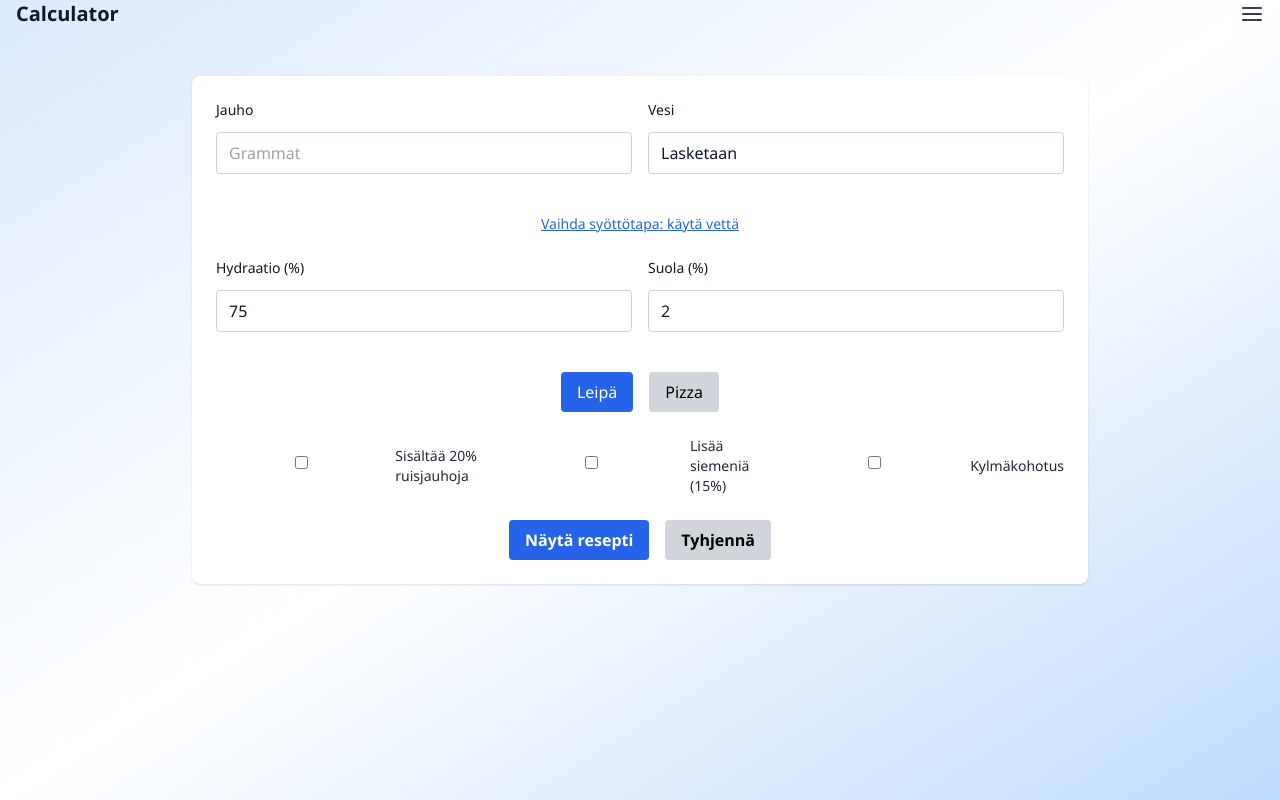
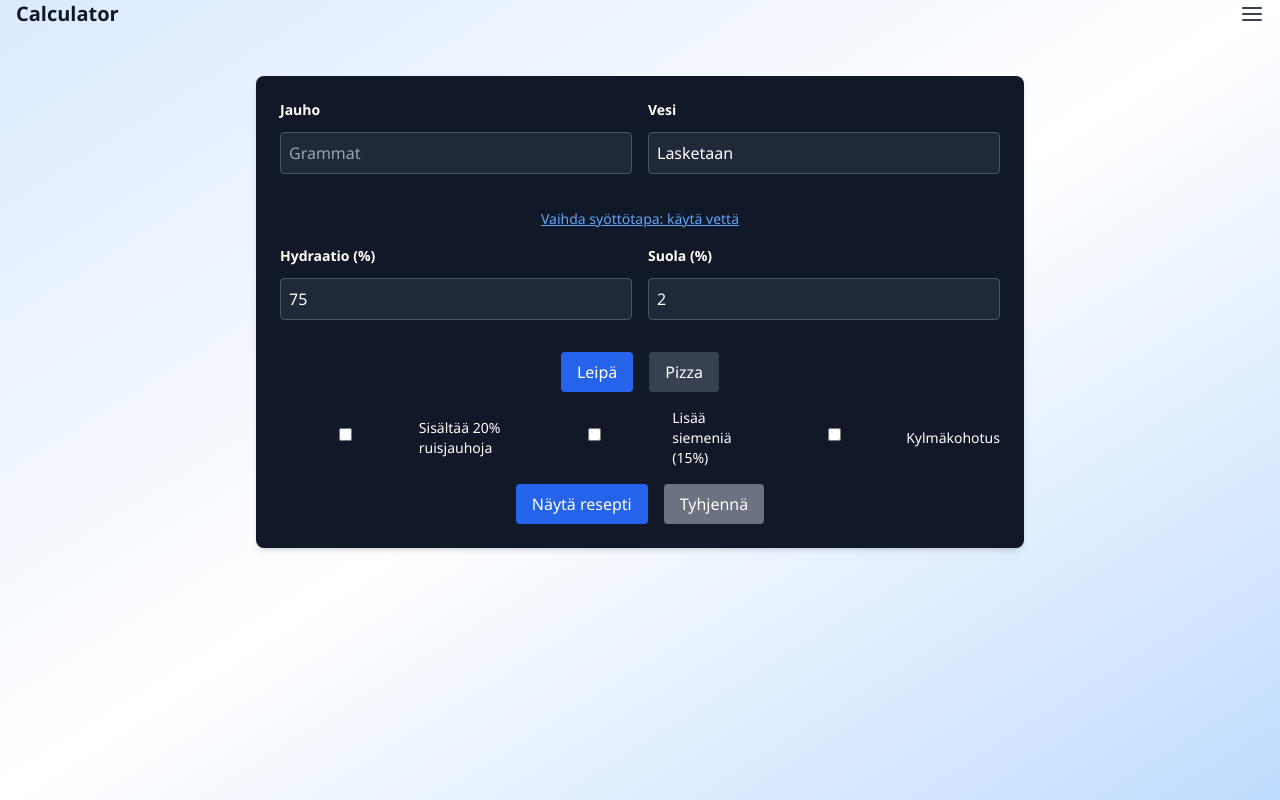
Before and after one commit to VilleJLehtola/Dough-calculator, a React (Vite) app: page / in a window 1280 px wide. Built offline with nearby package versions, Linux system fonts and the light colour scheme; no server answers.

Commit message:
Update CalculatorForm.jsx

```diff
--- a/src/components/CalculatorForm.jsx
+++ b/src/components/CalculatorForm.jsx
@@ -1,7 +1,6 @@
-// src/components/CalculatorForm.jsx
 import React from 'react';
 
-const CalculatorForm = ({
+export default function CalculatorForm({
   inputGrams,
   setInputGrams,
   inputType,
@@ -22,121 +21,110 @@ const CalculatorForm = ({
   setUseSeeds,
   showRecipe,
   setShowRecipe,
-  resetAll
-}) => {
-  const handleInputTypeToggle = () => {
+  resetAll,
+}) {
+  const toggleInputType = () => {
     setInputType(inputType === 'jauho' ? 'vesi' : 'jauho');
-    setInputGrams('');
   };
 
   return (
-    <div className="max-w-4xl mx-auto p-6 bg-white dark:bg-gray-900 rounded-lg shadow space-y-6">
-      <div className="grid grid-cols-1 sm:grid-cols-2 gap-4">
+    <div className="bg-gray-900 text-white p-6 rounded-lg shadow-md w-full max-w-3xl mx-auto">
+      <div className="grid grid-cols-1 md:grid-cols-2 gap-4 mb-4">
         <div>
-          <label className="block text-sm font-medium mb-1">Jauho</label>
+          <label className="block text-sm font-semibold mb-1">Jauho</label>
           <input
-            type="text"
+            type="number"
             value={inputType === 'jauho' ? inputGrams : ''}
             onChange={(e) => setInputGrams(e.target.value)}
             placeholder="Grammat"
-            className="w-full rounded px-3 py-2 border bg-white dark:bg-gray-700 text-gray-900 dark:text-white placeholder-gray-400 dark:placeholder-gray-500"
+            className="w-full p-2 rounded bg-gray-800 text-white border border-gray-600"
           />
         </div>
         <div>
-          <label className="block text-sm font-medium mb-1">Vesi</label>
+          <label className="block text-sm font-semibold mb-1">Vesi</label>
           <input
             type="text"
             value={inputType === 'vesi' ? inputGrams : 'Lasketaan'}
-            onChange={(e) => setInputGrams(e.target.value)}
-            disabled={inputType !== 'vesi'}
+            readOnly
             placeholder="Millilitrat"
-            className="w-full rounded px-3 py-2 border bg-white dark:bg-gray-700 text-gray-900 dark:text-white placeholder-gray-400 dark:placeholder-gray-500"
+            className="w-full p-2 rounded bg-gray-800 text-white border border-gray-600"
           />
         </div>
       </div>
 
-      <div className="text-sm text-center text-blue-600 dark:text-blue-400 underline cursor-pointer" onClick={handleInputTypeToggle}>
-        Vaihda syöttötapa: käytä {inputType === 'jauho' ? 'vettä' : 'jauhoja'}
+      <div className="text-center mb-4">
+        <button onClick={toggleInputType} className="text-blue-400 underline text-sm">
+          Vaihda syöttötapa: käytä {inputType === 'jauho' ? 'vettä' : 'jauhoja'}
+        </button>
       </div>
 
-      <div className="grid grid-cols-1 sm:grid-cols-2 gap-4">
+      <div className="grid grid-cols-1 md:grid-cols-2 gap-4 mb-4">
         <div>
-          <label className="block text-sm font-medium mb-1">Hydraatio (%)</label>
+          <label className="block text-sm font-semibold mb-1">Hydraatio (%)</label>
           <input
             type="number"
             value={hydration}
-            onChange={(e) => setHydration(e.target.value)}
-            min="55"
-            className="w-full rounded px-3 py-2 border bg-white dark:bg-gray-700 text-gray-900 dark:text-white"
+            onChange={(e) => setHydration(Number(e.target.value))}
+            className="w-full p-2 rounded bg-gray-800 text-white border border-gray-600"
           />
         </div>
         <div>
-          <label className="block text-sm font-medium mb-1">Suola (%)</label>
+          <label className="block text-sm font-semibold mb-1">Suola (%)</label>
           <input
             type="number"
             value={saltPct}
-            onChange={(e) => setSaltPct(e.target.value)}
-            className="w-full rounded px-3 py-2 border bg-white dark:bg-gray-700 text-gray-900 dark:text-white"
+            onChange={(e) => setSaltPct(Number(e.target.value))}
+            className="w-full p-2 rounded bg-gray-800 text-white border border-gray-600"
           />
         </div>
       </div>
 
-      <div className="flex space-x-4 justify-center">
+      <div className="flex justify-center gap-4 mb-4">
         <button
           onClick={() => setMode('leipa')}
-          className={`px-4 py-2 rounded ${mode === 'leipa' ? 'bg-blue-600 text-white' : 'bg-gray-300 dark:bg-gray-700 text-black dark:text-white'}`}
+          className={`px-4 py-2 rounded ${mode === 'leipa' ? 'bg-blue-600' : 'bg-gray-700'}`}
         >
           Leipä
         </button>
         <button
           onClick={() => setMode('pizza')}
-          className={`px-4 py-2 rounded ${mode === 'pizza' ? 'bg-blue-600 text-white' : 'bg-gray-300 dark:bg-gray-700 text-black dark:text-white'}`}
+          className={`px-4 py-2 rounded ${mode === 'pizza' ? 'bg-blue-600' : 'bg-gray-700'}`}
         >
           Pizza
         </button>
       </div>
 
-      <div className="grid grid-cols-1 sm:grid-cols-3 gap-2 text-sm text-gray-800 dark:text-gray-100">
-        {mode === 'leipa' && (
+      <div className="grid grid-cols-1 sm:grid-cols-3 gap-4 text-sm mb-4">
+        {mode !== 'pizza' && (
           <label className="flex items-center space-x-2">
-            <input type="checkbox" checked={useRye} onChange={(e) => setUseRye(e.target.checked)} />
+            <input type="checkbox" checked={useRye} onChange={() => setUseRye(!useRye)} />
             <span>Sisältää 20% ruisjauhoja</span>
           </label>
         )}
-        {mode === 'leipa' && (
-          <label className="flex items-center space-x-2">
-            <input type="checkbox" checked={useSeeds} onChange={(e) => setUseSeeds(e.target.checked)} />
-            <span>Lisää siemeniä (15%)</span>
-          </label>
-        )}
         <label className="flex items-center space-x-2">
-          <input type="checkbox" checked={coldFermentation} onChange={(e) => setColdFermentation(e.target.checked)} />
+          <input type="checkbox" checked={useSeeds} onChange={() => setUseSeeds(!useSeeds)} />
+          <span>Lisää siemeniä (15%)</span>
+        </label>
+        <label className="flex items-center space-x-2">
+          <input type="checkbox" checked={coldFermentation} onChange={() => setColdFermentation(!coldFermentation)} />
           <span>Kylmäkohotus</span>
         </label>
-        {mode === 'pizza' && (
-          <label className="flex items-center space-x-2">
-            <input type="checkbox" checked={useOil} onChange={(e) => setUseOil(e.target.checked)} />
-            <span>Käytä öljyä (3%)</span>
-          </label>
-        )}
       </div>
 
-      <div className="flex space-x-4 justify-center">
+      <div className="flex justify-center gap-4">
         <button
           onClick={() => setShowRecipe(true)}
-          className="bg-blue-600 hover:bg-blue-700 text-white font-semibold px-4 py-2 rounded"
+          className="bg-blue-600 px-4 py-2 rounded text-white"
         >
           Näytä resepti
         </button>
         <button
           onClick={resetAll}
-          className="bg-gray-300 dark:bg-gray-700 text-black dark:text-white font-semibold px-4 py-2 rounded"
+          className="bg-gray-500 px-4 py-2 rounded text-white"
         >
           Tyhjennä
         </button>
       </div>
     </div>
   );
-};
-
-export default CalculatorForm;
+}
```
